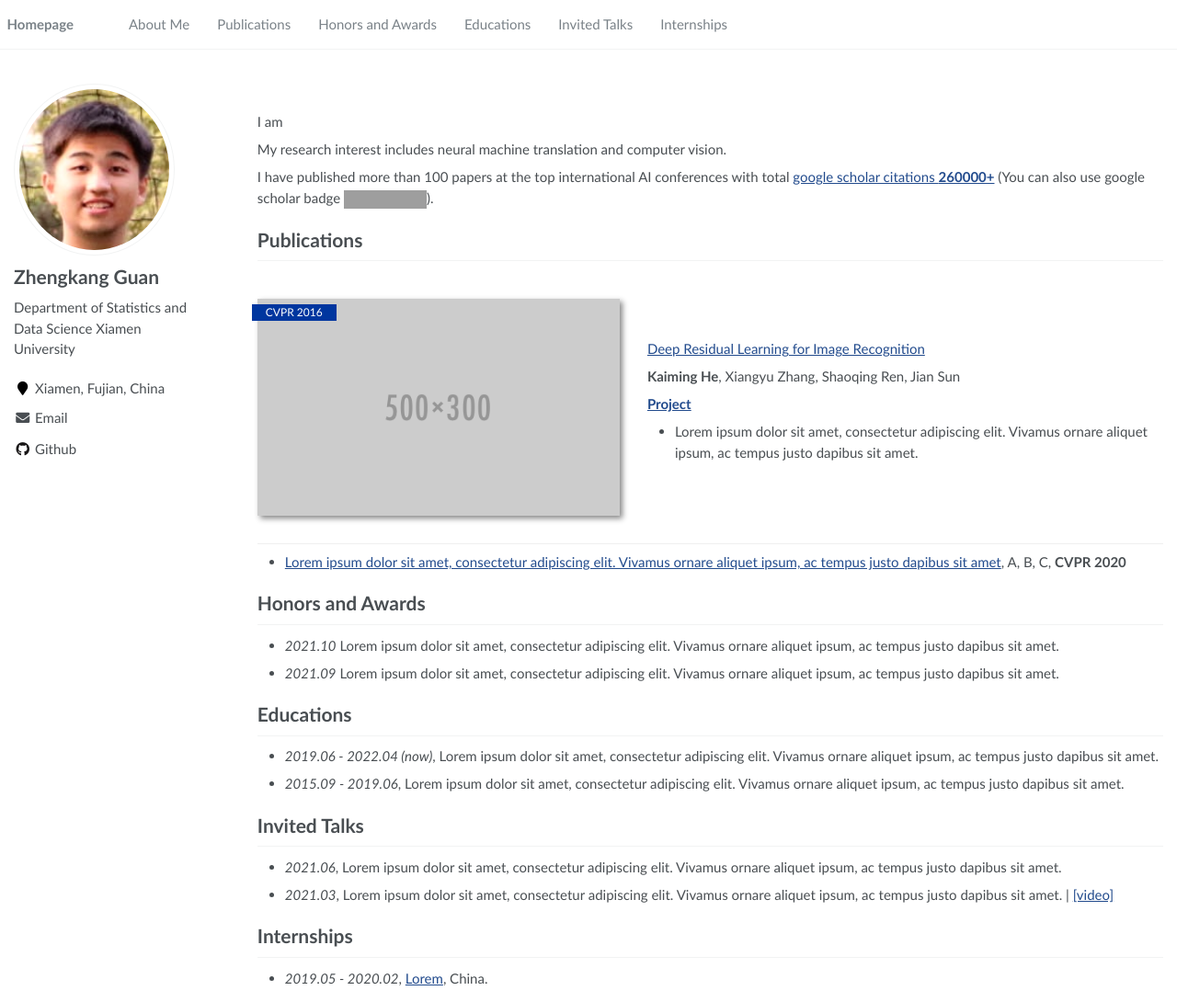
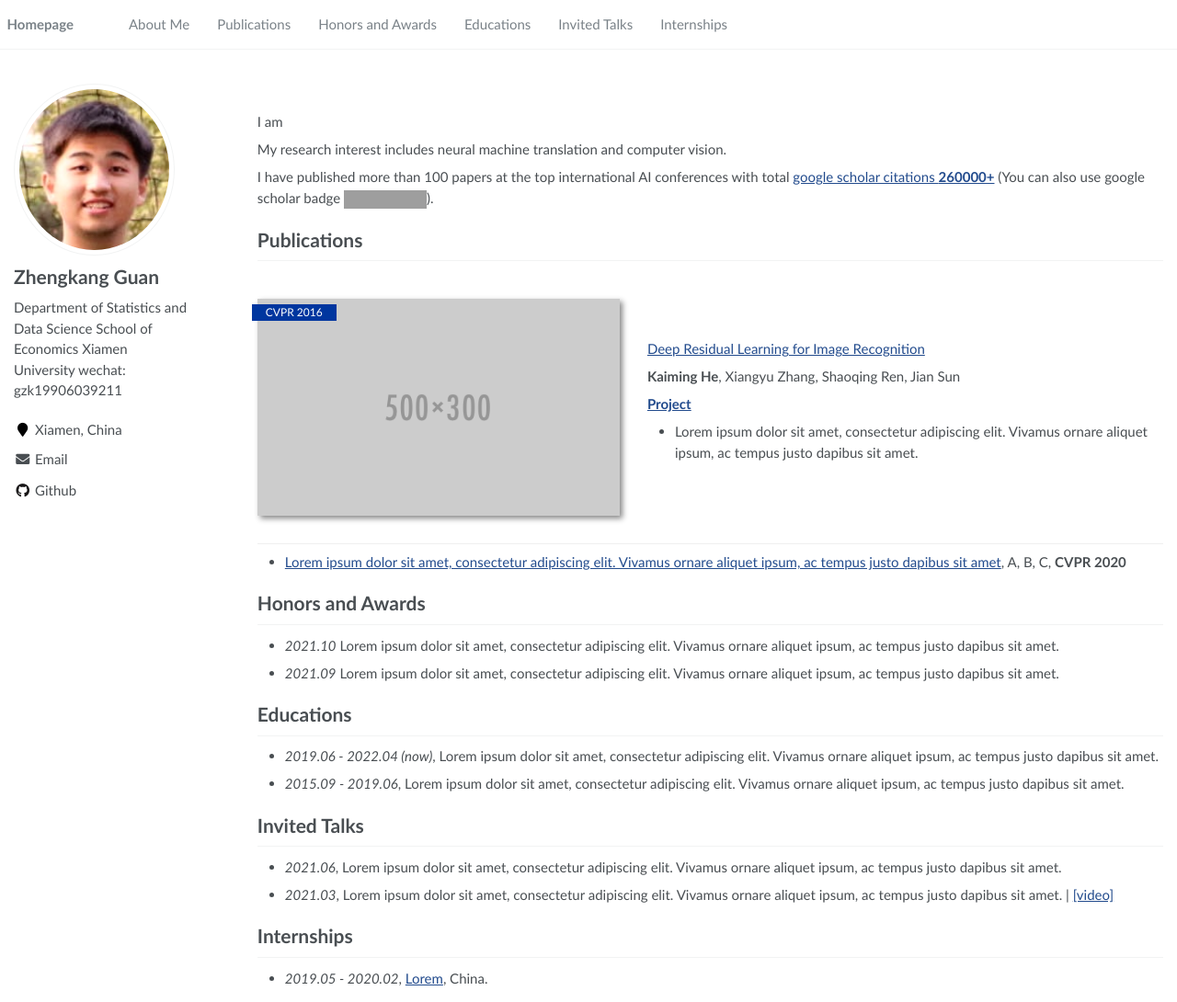
Before and after one commit to GuanZhengkang/guanzhengkang.github.io, a Jekyll site: the page built from _pages/about.md, in a window 1280 px wide and 1090 px high. Shown: the whole window at 92% size. Built offline with Jekyll 4.4.1, drawn with Linux system fonts in a browser that asks for light colours; grey boxes are pictures that could not be loaded.

Commit message:
Update _config.yml

```diff
--- a/_config.yml
+++ b/_config.yml
@@ -23,16 +23,17 @@ baidu_site_verification  :  # get baidu_site_verification from https://ziyuan.ba
 author:
   name             : "Zhengkang Guan"
   avatar           : "images/profile.png"
-  bio              : >
+  bio              : |
     Department of Statistics and Data Science
+    School of Economics
+    Xiamen University
 
-    Xiamen University
-  location         : "Xiamen, Fujian, China"
+    wechat: gzk19906039211
+  location         : "Xiamen, China"
   employer         :
   pubmed           :
   googlescholar    : #""
   email            : "guanzhengkang@stu.xmu.edu.cn"
-  wechat           : "gzk19906039211"
   researchgate     :  # e.g., "https://www.researchgate.net/profile/yourprofile"
   uri              :
   bitbucket        :
```
